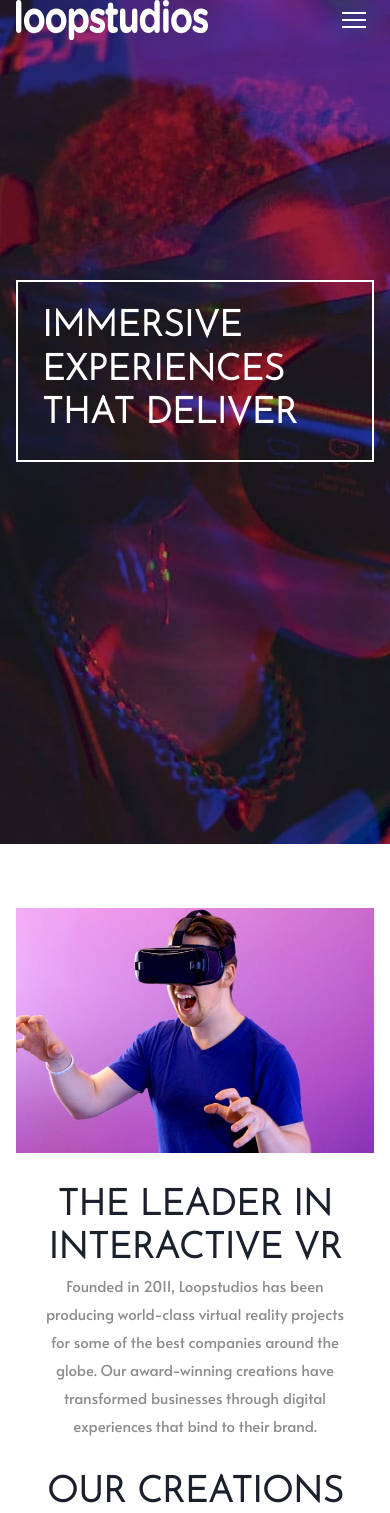
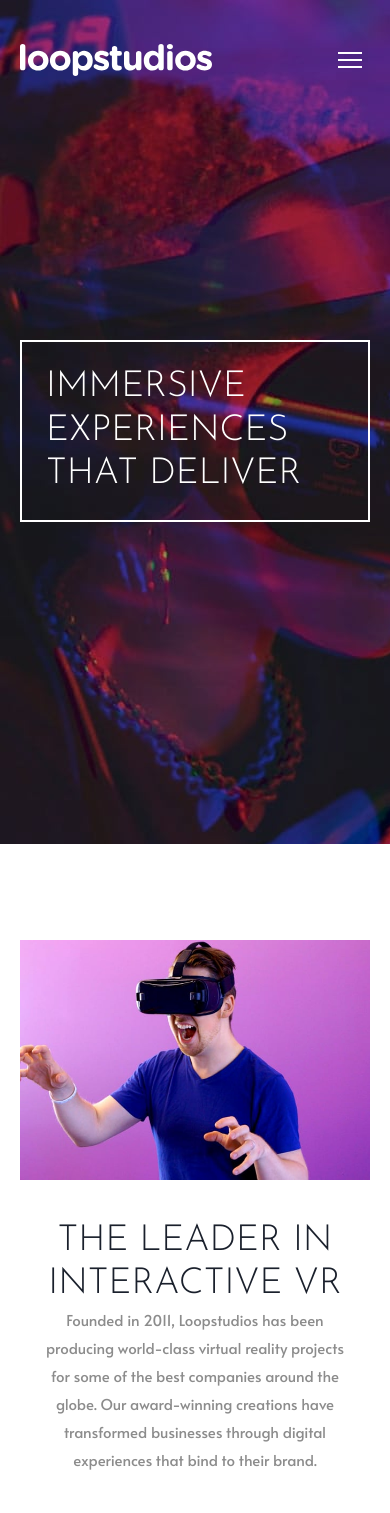
Before and after one commit to gylim0604/FrontEnd-Mentor-Loopstudio-Landing-Page, a Next.js app: page / in a window 390 px wide. Shown: the top 1513 px of the page. Built offline with nearby package versions, Linux system fonts and the light colour scheme.

Commit message:
finished mobile styles

```diff
--- a/components/AboutUs.js
+++ b/components/AboutUs.js
@@ -5,11 +5,13 @@ import React from 'react';
 
 function AboutUs() {
     return (
-        <Container d='flex' flexDir='column' textAlign='center' py='2rem'>
+        <Container d='flex' flexDir='column' textAlign='center' py='3.5rem'>
             <Img
-                my='2rem'
+                my='2.5rem'
                 src='/images/mobile/image-interactive.jpg'
                 alt='man wearing VR headset'
+                w='100%'
+                h='auto'
             />
             <Box px='1.25rem'>
                 <Heading>The leader in interactive VR</Heading>
--- a/components/Gallery/Gallery.js
+++ b/components/Gallery/Gallery.js
@@ -4,9 +4,11 @@ import Card from './Card';
 
 function Gallery() {
     return (
-        <Container textAlign='center'>
-            <Heading>Our creations</Heading>
-            <Grid gap='2rem'>
+        <Container textAlign='center' py='3rem'>
+            <Heading as='h2' mb='3rem'>
+                Our creations
+            </Heading>
+            <Grid gap='1.5rem'>
                 <Card
                     imgMobile='/images/mobile/image-deep-earth.jpg'
                     imgDesktop='/images/desktop/image-deep-earth.jpg'
@@ -63,7 +65,7 @@ function Gallery() {
             <Link
                 py='.75rem'
                 px='3rem'
-                my='1rem'
+                my='2.5rem'
                 display='inline-block'
                 border='black 2px solid'
                 textTransform='uppercase'
--- a/components/Header/Hero.js
+++ b/components/Header/Hero.js
@@ -8,8 +8,8 @@ function Hero() {
                 position='absolute'
                 bottom='50%'
                 // left and right to be relative to container padding
-                left='1rem'
-                right='1rem'
+                left='1.25rem'
+                right='1.25rem'
                 // One word per line
                 d='table-caption'
                 color='white'
--- a/components/Header/Nav.js
+++ b/components/Header/Nav.js
@@ -1,22 +1,70 @@
-import { Container, Box, Img, IconButton } from '@chakra-ui/react';
+import {
+    Container,
+    Box,
+    Img,
+    IconButton,
+    UnorderedList,
+    ListItem,
+    Link,
+} from '@chakra-ui/react';
 import React from 'react';
 import { Close, Hamburger } from '../Icons';
-import { useState } from 'react';
+import { Modal, ModalBody, ModalContent, ModalOverlay } from '@chakra-ui/modal';
+import { useDisclosure } from '@chakra-ui/hooks';
 
 function Nav() {
-    const [open, setOpen] = useState(false);
+    const { isOpen, onOpen, onClose, onToggle } = useDisclosure();
     return (
-        <Container d='flex' justifyContent='space-between'>
-            <Img src='/images/logo.svg' />
-            <Box as='span'>
-                <IconButton
-                    icon={open ? <Close /> : <Hamburger />}
-                    variant='ghost'
-                    onClick={() => setOpen(!open)}
-                    _hover={{}}
-                    _focus={{}}
-                />
-            </Box>
+        <Container
+            d='flex'
+            justifyContent='space-between'
+            position='relative'
+            zIndex='2000'
+            pt='2.5rem'
+            alignItems='center'
+        >
+            <Img src='/images/logo.svg' h='32px' />
+            <IconButton
+                icon={isOpen ? <Close /> : <Hamburger />}
+                variant='ghost'
+                onClick={onToggle}
+                _hover={{}}
+                _focus={{}}
+            />
+            <Modal isOpen={isOpen} onClose={onClose} size='full'>
+                <ModalOverlay />
+                <ModalContent bg='black' color='white'>
+                    <ModalBody d='flex' alignItems='center' px='0'>
+                        <Container>
+                            <UnorderedList
+                                textTransform='uppercase'
+                                listStyleType='none'
+                                spacing='2rem'
+                                fontFamily='Josefin Sans'
+                                fontSize='1.75rem'
+                                m='0'
+                                // fontWeight='300'
+                            >
+                                <ListItem>
+                                    <Link>About</Link>
+                                </ListItem>
+                                <ListItem>
+                                    <Link>Careers</Link>
+                                </ListItem>
+                                <ListItem>
+                                    <Link>Events</Link>
+                                </ListItem>
+                                <ListItem>
+                                    <Link>Products</Link>
+                                </ListItem>
+                                <ListItem>
+                                    <Link>Support</Link>
+                                </ListItem>
+                            </UnorderedList>
+                        </Container>
+                    </ModalBody>
+                </ModalContent>
+            </Modal>
             <Box d={{ base: 'none', lg: 'block' }} as='span'>
                 About Careers Events Products Support
             </Box>
--- a/pages/_document.js
+++ b/pages/_document.js
@@ -10,11 +10,7 @@ class MyDocument extends Document {
         return (
             <Html lang='en'>
                 <Head>
-                    <meta charset='UTF-8' />
-                    <meta
-                        name='viewport'
-                        content='width=device-width, initial-scale=1.0'
-                    />
+                    <meta charSet='UTF-8' />
                     <link
                         rel='icon'
                         type='image/png'
--- a/styles/loopStudio.js
+++ b/styles/loopStudio.js
@@ -10,6 +10,12 @@ const breakpoints = createBreakpoints({
 const Heading = {
     baseStyle: {
         textTransform: 'uppercase', // Normally, it is "semibold"
+        fontWeight: '300',
+    },
+};
+const Container = {
+    baseStyle: {
+        padding: '1.25rem',
     },
 };
 const theme = extendTheme({
@@ -38,6 +44,7 @@ const theme = extendTheme({
     },
     components: {
         Heading,
+        Container,
     },
 });
 
```
